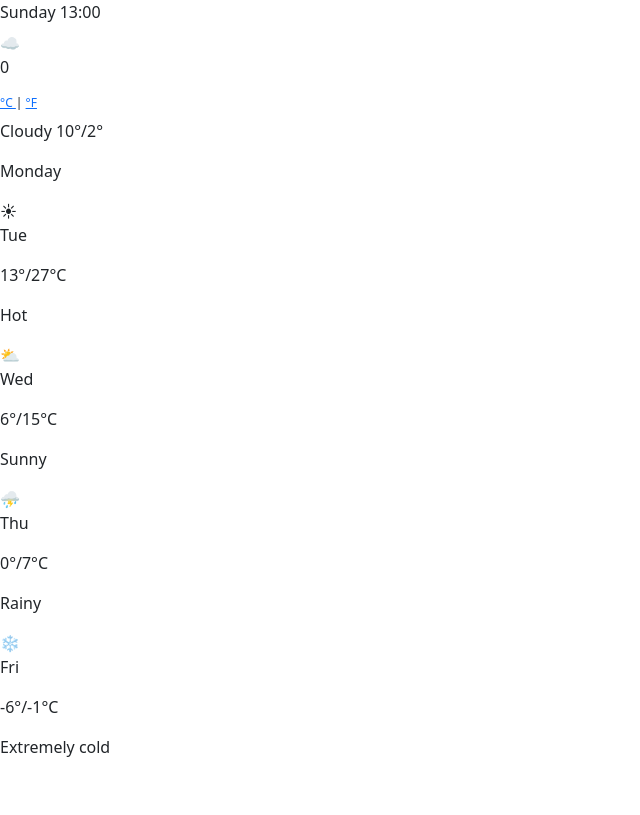
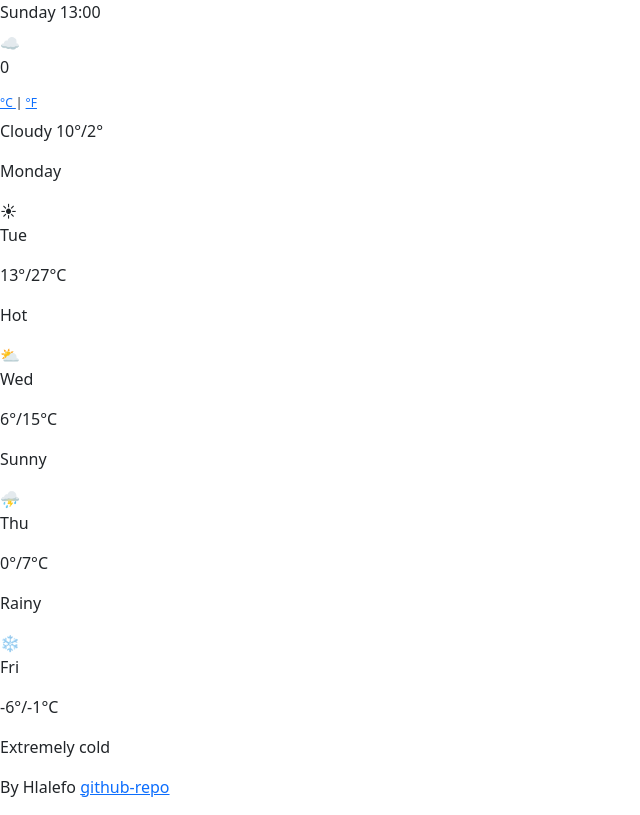
Before and after one commit to HlalefoK/shecodesWeather, a plain HTML site: page index.html in a window 1280 px wide. Shown: the part 137-952 px from the top of the page, without its empty margins (0-640 px from the left). Before the commit the page ends 912 px from the top, so only its background shows below. Drawn offline with nearby package versions, Linux system fonts and the light colour scheme; files whose address does not match are found by name.

Commit message:
github repo added

```diff
--- a/index.html
+++ b/index.html
@@ -101,6 +101,7 @@
             </div>
         </div>
     </div>
+    <p>By Hlalefo <a href="https://github.com/HlalefoK/shecodesWeather">github-repo</a></p>
 
     <script src="src/script.js"></script>
 </body>
```
